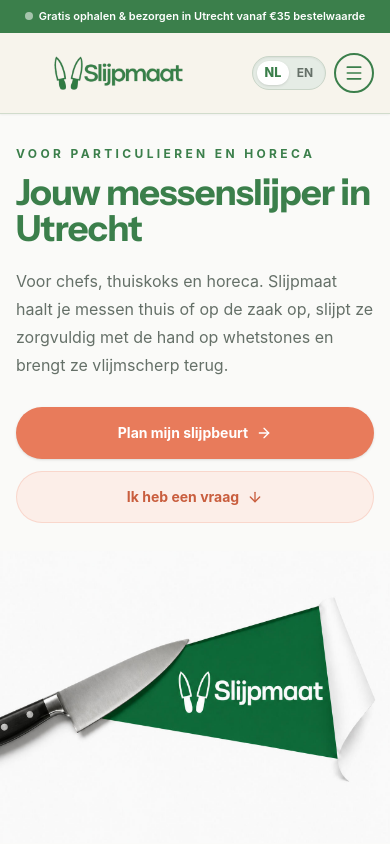
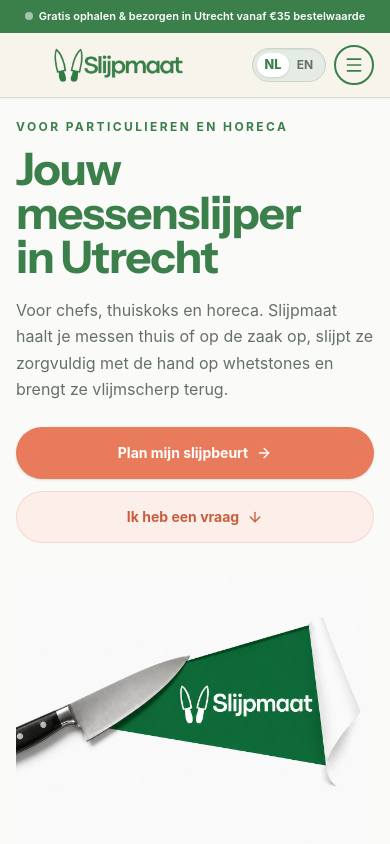
Before and after one commit to teunversteeg123/Slijpmaat, a React (Vite) app: page / in a window 390 px wide. Shown: the top 844 px of the page. Built offline with nearby package versions, Linux system fonts and the light colour scheme.

Commit message:
Verbeter heroes en video fallback

```diff
--- a/src/components/Header.tsx
+++ b/src/components/Header.tsx
@@ -129,7 +129,7 @@
 
       {/* Main header */}
       <header className={`bg-[#F7F4EC] border-b border-[#3B7F4B]/20 transition-shadow ${isScrolled ? 'shadow-md' : 'shadow-xs'}`}>
-        <div className="max-w-7xl mx-auto px-4 sm:px-6 lg:px-8 h-20 flex items-center justify-between gap-4">
+        <div className="max-w-7xl mx-auto flex h-16 items-center justify-between gap-3 px-4 sm:h-20 sm:gap-4 sm:px-6 lg:px-8">
           {/* Zone 1: Wordmark Brand Lockup */}
           <button
             onClick={() => handleLinkClick('home')}
--- /dev/null
+++ b/src/components/HeroVideo.tsx
@@ -0,0 +1,27 @@
+import { useState } from 'react';
+
+interface HeroVideoProps {
+  ariaLabel: string;
+  className?: string;
+  src: string;
+}
+
+export const HeroVideo = ({ ariaLabel, className = '', src }: HeroVideoProps) => {
+  const [isReady, setIsReady] = useState(false);
+
+  return (
+    <div className={`relative h-full w-full bg-[#203728] ${className}`}>
+      <video
+        className={`h-full w-full object-cover ${isReady ? 'opacity-100' : 'opacity-0'}`}
+        src={src}
+        autoPlay
+        muted
+        loop
+        playsInline
+        preload="auto"
+        aria-label={ariaLabel}
+        onCanPlay={() => setIsReady(true)}
+      />
+    </div>
+  );
+};
--- a/src/index.css
+++ b/src/index.css
@@ -94,3 +94,61 @@
 #google_translate_element {
   display: none !important;
 }
+
+/* Shared hero rhythm. Desktop remains page-specific; small screens use one
+   consistent hierarchy across all main routes. */
+@media (max-width: 639px) {
+  .site-hero {
+    padding-top: 1.25rem;
+    padding-right: 0;
+    padding-bottom: 2.5rem;
+    padding-left: 0;
+  }
+
+  .site-hero-grid {
+    gap: 2rem;
+    padding-top: 0;
+    padding-bottom: 0;
+  }
+
+  .site-hero-copy {
+    min-width: 0;
+    padding-right: 1rem;
+    padding-left: 1rem;
+  }
+
+  .site-hero-eyebrow {
+    line-height: 1.45;
+    letter-spacing: 0.2em;
+  }
+
+  .site-hero-title {
+    max-width: 100%;
+    font-size: clamp(2.35rem, 11.5vw, 3.05rem);
+    line-height: 0.98;
+    overflow-wrap: anywhere;
+    text-wrap: balance;
+  }
+
+  .site-hero-description {
+    margin-top: 1.15rem;
+    font-size: 1rem;
+    line-height: 1.65;
+  }
+
+  .site-hero-actions {
+    margin-top: 1.5rem;
+    width: 100%;
+  }
+
+  .site-hero-actions > * {
+    width: 100%;
+  }
+
+  .site-hero-media {
+    width: calc(100% - 2rem);
+    max-width: 36rem;
+    margin-right: auto;
+    margin-left: auto;
+  }
+}
--- a/src/pages/FaqPage.tsx
+++ b/src/pages/FaqPage.tsx
@@ -16,7 +16,7 @@
   return (
     <div className="overflow-hidden bg-[#FAFAF8]">
       {/* 1. HERO SECTION */}
-      <section className="relative overflow-hidden bg-[#FAFAF8] px-4 pb-16 pt-8 sm:px-6 sm:pb-24 sm:pt-12 lg:px-8 lg:pb-28 lg:pt-16">
+      <section className="site-hero relative overflow-hidden bg-[#FAFAF8] px-4 pb-16 pt-8 sm:px-6 sm:pb-24 sm:pt-12 lg:px-8 lg:pb-28 lg:pt-16">
         <svg
           aria-hidden="true"
           viewBox="0 0 520 520"
@@ -28,19 +28,19 @@
           />
         </svg>
 
-        <div className="relative z-10 mx-auto grid max-w-7xl items-center gap-10 lg:grid-cols-2 lg:gap-14 xl:gap-20">
-          <div className="max-w-2xl">
-            <p className="text-xs font-bold uppercase tracking-[0.28em] text-[#3B7F4B] sm:text-sm">
+        <div className="site-hero-grid relative z-10 mx-auto grid max-w-7xl items-center gap-10 lg:grid-cols-2 lg:gap-14 xl:gap-20">
+          <div className="site-hero-copy max-w-2xl">
+            <p className="site-hero-eyebrow text-xs font-bold uppercase tracking-[0.28em] text-[#3B7F4B] sm:text-sm">
               Vragen &amp; antwoorden
             </p>
-            <h1 className="mt-3 font-heading text-4xl font-bold leading-[1.05] tracking-tight text-[#3B7F4B] sm:text-5xl lg:text-6xl">
+            <h1 className="site-hero-title mt-3 font-heading text-4xl font-bold leading-[1.05] tracking-tight text-[#3B7F4B] sm:text-5xl lg:text-6xl">
               Alles wat je wilt weten over Slijpmaat.
             </h1>
-            <p className="mt-5 text-base leading-7 text-[#657068] sm:text-lg lg:text-xl lg:leading-8">
+            <p className="site-hero-description mt-5 text-base leading-7 text-[#657068] sm:text-lg lg:text-xl lg:leading-8">
               Van veilig verpakken tot ophalen, soorten messen en het slijpproces zelf. Hieronder vind je alle antwoorden overzichtelijk bij elkaar.
             </p>
 
-            <div className="mt-7 flex flex-col gap-3 sm:flex-row sm:flex-wrap sm:items-center sm:gap-4">
+            <div className="site-hero-actions mt-7 flex flex-col gap-3 sm:flex-row sm:flex-wrap sm:items-center sm:gap-4">
               <button
                 type="button"
                 onClick={() => onNavigate('particulieren')}
@@ -61,7 +61,7 @@
             </div>
           </div>
 
-          <div className="relative mx-auto w-full max-w-xl">
+          <div className="site-hero-media relative mx-auto w-full max-w-xl">
             <div
               aria-hidden="true"
               className="pointer-events-none absolute -bottom-6 -left-5 h-44 w-44 rounded-[42%_58%_62%_38%/55%_42%_58%_45%] bg-[#A9C89E] sm:-bottom-8 sm:-left-8 sm:h-56 sm:w-56"
--- a/src/pages/HomePage.tsx
+++ b/src/pages/HomePage.tsx
@@ -76,7 +76,7 @@
   return (
     <div className="overflow-hidden bg-[#FAFAF8]">
       {/* 1. HERO SECTION (Image 2) */}
-      <section className="relative overflow-hidden bg-[#FAFAF8] pb-4 pt-2 sm:pb-8 sm:pt-4 lg:min-h-[580px] lg:pb-12">
+      <section className="site-hero relative overflow-hidden bg-[#FAFAF8] pb-4 pt-2 sm:pb-8 sm:pt-4 lg:min-h-[580px] lg:pb-12">
         <svg
           aria-hidden="true"
           viewBox="0 0 520 520"
@@ -88,9 +88,9 @@
           />
         </svg>
 
-        <div className="relative z-10 grid grid-cols-1 items-center gap-7 py-6 sm:py-10 lg:min-h-[540px] lg:grid-cols-2 lg:gap-12 lg:py-8 xl:gap-20">
+        <div className="site-hero-grid relative z-10 grid grid-cols-1 items-center gap-7 py-6 sm:py-10 lg:min-h-[540px] lg:grid-cols-2 lg:gap-12 lg:py-8 xl:gap-20">
           {/* Left: Knife revealing brand */}
-          <div className="order-2 w-full lg:order-1">
+          <div className="site-hero-media order-2 w-full lg:order-1">
             <img
               src="/assets/slijpmaat-homepage-hero.jpg"
               alt="Koksmes dat het Slijpmaat-logo zichtbaar maakt"
@@ -100,18 +100,18 @@
           </div>
 
           {/* Right: Copy & CTAs */}
-          <div className="order-1 px-4 sm:px-6 lg:order-2 lg:max-w-2xl lg:px-0 lg:pr-10 xl:pr-16">
-            <p className="text-xs font-bold uppercase tracking-[0.28em] text-[#3B7F4B] sm:text-sm">
+          <div className="site-hero-copy order-1 px-4 sm:px-6 lg:order-2 lg:max-w-2xl lg:px-0 lg:pr-10 xl:pr-16">
+            <p className="site-hero-eyebrow text-xs font-bold uppercase tracking-[0.28em] text-[#3B7F4B] sm:text-sm">
               Voor particulieren en horeca
             </p>
-            <h1 className="mt-3 max-w-3xl font-heading text-4xl font-bold leading-[1.02] tracking-tight text-[#3B7F4B] sm:text-5xl lg:text-5xl xl:text-6xl">
+            <h1 className="site-hero-title mt-3 max-w-3xl font-heading text-4xl font-bold leading-[1.02] tracking-tight text-[#3B7F4B] sm:text-5xl lg:text-5xl xl:text-6xl">
               Jouw messenslijper in Utrecht
             </h1>
-            <p className="mt-5 max-w-2xl text-base leading-7 text-[#657068] sm:text-lg lg:text-xl lg:leading-8">
+            <p className="site-hero-description mt-5 max-w-2xl text-base leading-7 text-[#657068] sm:text-lg lg:text-xl lg:leading-8">
               Voor chefs, thuiskoks en horeca. Slijpmaat haalt je messen thuis of op de zaak op, slijpt ze zorgvuldig met de hand op whetstones en brengt ze vlijmscherp terug.
             </p>
 
-            <div className="mt-7 flex flex-col gap-3 sm:flex-row sm:flex-wrap sm:items-center sm:gap-4">
+            <div className="site-hero-actions mt-7 flex flex-col gap-3 sm:flex-row sm:flex-wrap sm:items-center sm:gap-4">
               <div ref={planRef} className="relative">
                 {!isPlanExpanded ? (
                   <button
--- a/src/pages/KennisbankPage.tsx
+++ b/src/pages/KennisbankPage.tsx
@@ -13,20 +13,20 @@
 
   return (
     <div className="overflow-hidden bg-[#FAFAF8]">
-      <section className="relative overflow-hidden px-4 pb-20 pt-12 sm:px-6 sm:pb-28 sm:pt-16 lg:px-8 lg:pb-32 lg:pt-20">
-        <div className="mx-auto grid max-w-7xl items-center gap-10 lg:grid-cols-2 lg:gap-16">
-          <div>
-            <p className="text-xs font-bold uppercase tracking-[0.28em] text-[#3B7F4B] sm:text-sm">
+      <section className="site-hero relative overflow-hidden px-4 pb-20 pt-12 sm:px-6 sm:pb-28 sm:pt-16 lg:px-8 lg:pb-32 lg:pt-20">
+        <div className="site-hero-grid mx-auto grid max-w-7xl items-center gap-10 lg:grid-cols-2 lg:gap-16">
+          <div className="site-hero-copy">
+            <p className="site-hero-eyebrow text-xs font-bold uppercase tracking-[0.28em] text-[#3B7F4B] sm:text-sm">
               Kennis &amp; onderhoud
             </p>
-            <h1 className="mt-4 font-heading text-4xl font-bold leading-[1.02] tracking-tight text-[#3B7F4B] sm:text-5xl lg:text-6xl">
+            <h1 className="site-hero-title mt-4 font-heading text-4xl font-bold leading-[1.02] tracking-tight text-[#3B7F4B] sm:text-5xl lg:text-6xl">
               Blogs over messen slijpen en onderhoud
             </h1>
-            <p className="mt-6 max-w-xl text-base leading-7 text-[#657068] sm:text-lg">
+            <p className="site-hero-description mt-6 max-w-xl text-base leading-7 text-[#657068] sm:text-lg">
               Hier delen we binnenkort praktische kennis over scherpe messen, onderhoud en veilig gebruik in de keuken.
             </p>
 
-            <div className="mt-8 flex flex-col gap-3 sm:flex-row">
+            <div className="site-hero-actions mt-8 flex flex-col gap-3 sm:flex-row">
               <button
                 type="button"
                 onClick={() => onNavigate('particulieren')}
@@ -47,7 +47,7 @@
             </div>
           </div>
 
-          <div className="relative mx-auto w-full max-w-xl">
+          <div className="site-hero-media relative mx-auto w-full max-w-xl">
             <div aria-hidden="true" className="absolute -bottom-6 -left-6 h-44 w-44 rounded-[42%_58%_62%_38%/55%_42%_58%_45%] bg-[#A9C89E] sm:h-56 sm:w-56" />
             <div className="relative aspect-[4/3] overflow-hidden rounded-[2.5rem] border border-[#d9e1d7] bg-white shadow-lg sm:aspect-square">
               <img
```
Also changed, not shown: src/pages/HorecaPage.tsx (+11 -17 lines), src/pages/OverOnsPage.tsx (+9 -9 lines), src/pages/ParticulierenPage.tsx (+11 -17 lines), src/pages/WerkwijzePage.tsx (+9 -9 lines).
